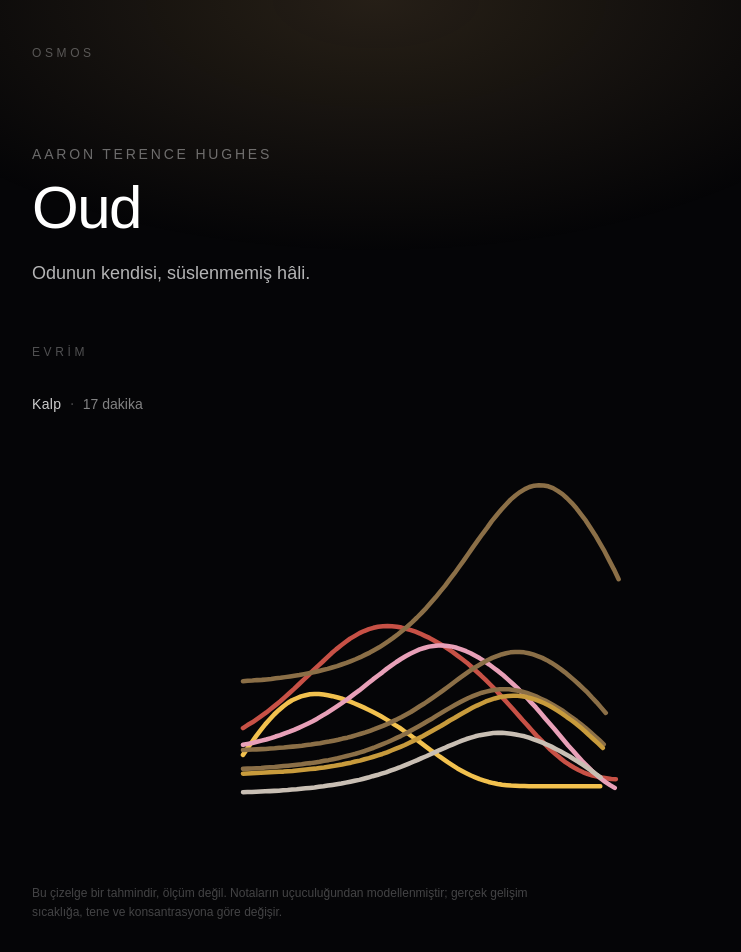
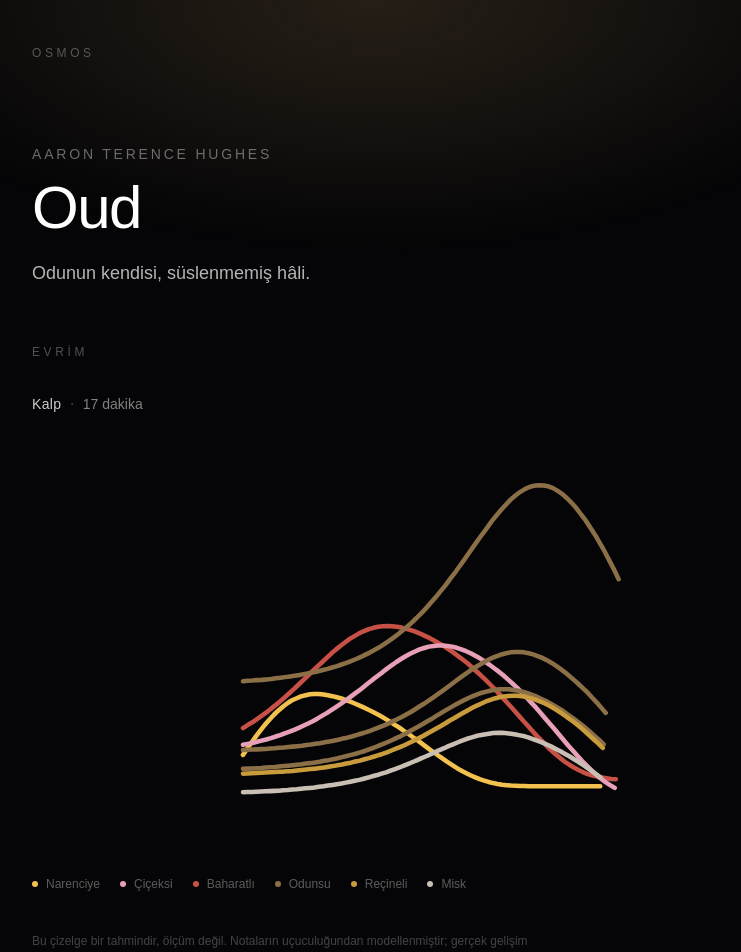
Before and after one commit to Sooosii/osmos, a Next.js app: page /parfum/aaron-terence-hughes-oud in a window 1280 px wide. Shown: the top 952 px of the page, without its empty margins (264-1005 px from the left). Built offline with nearby package versions, Linux system fonts and the light colour scheme.

Commit message:
feat: imzada aile göstergesi

```diff
--- a/src/components/EvolutionSignature.tsx
+++ b/src/components/EvolutionSignature.tsx
@@ -42,7 +42,7 @@ const PAD = 8;
  * Veri setindeki en uzun nota adına göre ayarlı: "Çarkıfelek meyvesi" (18 karakter).
  * Etiket kırpılmıyor, `textLength` ile sıkıştırılmıyor — bu yüzden sütun onu
  * taşımadan barındıracak kadar geniş olmak zorunda. 56 değeriyle bu ad (ve ondan
- * kısa dokuz başka ad) çubuğun üzerine biniyordu; 84'e çıkarmanın bedeli çubuk
+ * kısa sekiz başka ad) çubuğun üzerine biniyordu; 84'e çıkarmanın bedeli çubuk
  * uzunluğunun (span) ~14% kısalması — kabul edilen ödün. Küçültmeden önce veri
  * setindeki en uzun adları kontrol et.
  */
@@ -160,6 +160,12 @@ export function EvolutionSignature({ perfume }: EvolutionSignatureProps) {
   );
 
   const geometry = useMemo(() => geometryFor(rows.length), [rows.length]);
+
+  /** Bu parfümde geçen aileler, `FAMILY_ORDER` sırasında ve tekrarsız. */
+  const families = useMemo(() => {
+    const seen = new Set(rows.map((row) => row.family));
+    return FAMILY_ORDER.filter((family) => seen.has(family)).map(getFamily);
+  }, [rows]);
 
   /**
    * Sunucuda çizilen ilk kare — `progress = 0`, yani saf eğri hâli.
@@ -279,6 +285,24 @@ export function EvolutionSignature({ perfume }: EvolutionSignatureProps) {
         ))}
       </svg>
 
+      {/*
+        Renk = aile. Katman göstergesi (Üst/Kalp/Dip) burada YOK: imzada renk
+        katmanı değil aileyi anlatıyor, o gösterge yanlış bilgi verirdi. Katmanlı
+        hâli kaydıraçlı çizelgede, `/evrim`'de duruyor.
+      */}
+      <div className="mt-8 flex flex-wrap gap-x-5 gap-y-2">
+        {families.map((family) => (
+          <span key={family.id} className="flex items-center gap-2 text-xs text-white/35">
+            <span
+              aria-hidden="true"
+              className="h-1.5 w-1.5 rounded-full"
+              style={{ backgroundColor: family.color }}
+            />
+            {family.name.tr}
+          </span>
+        ))}
+      </div>
+
       <p className="mt-10 max-w-lg text-xs leading-relaxed text-white/25">
         Bu çizelge bir tahmindir, ölçüm değil. Notaların uçuculuğundan modellenmiştir;
         gerçek gelişim sıcaklığa, tene ve konsantrasyona göre değişir.
```
